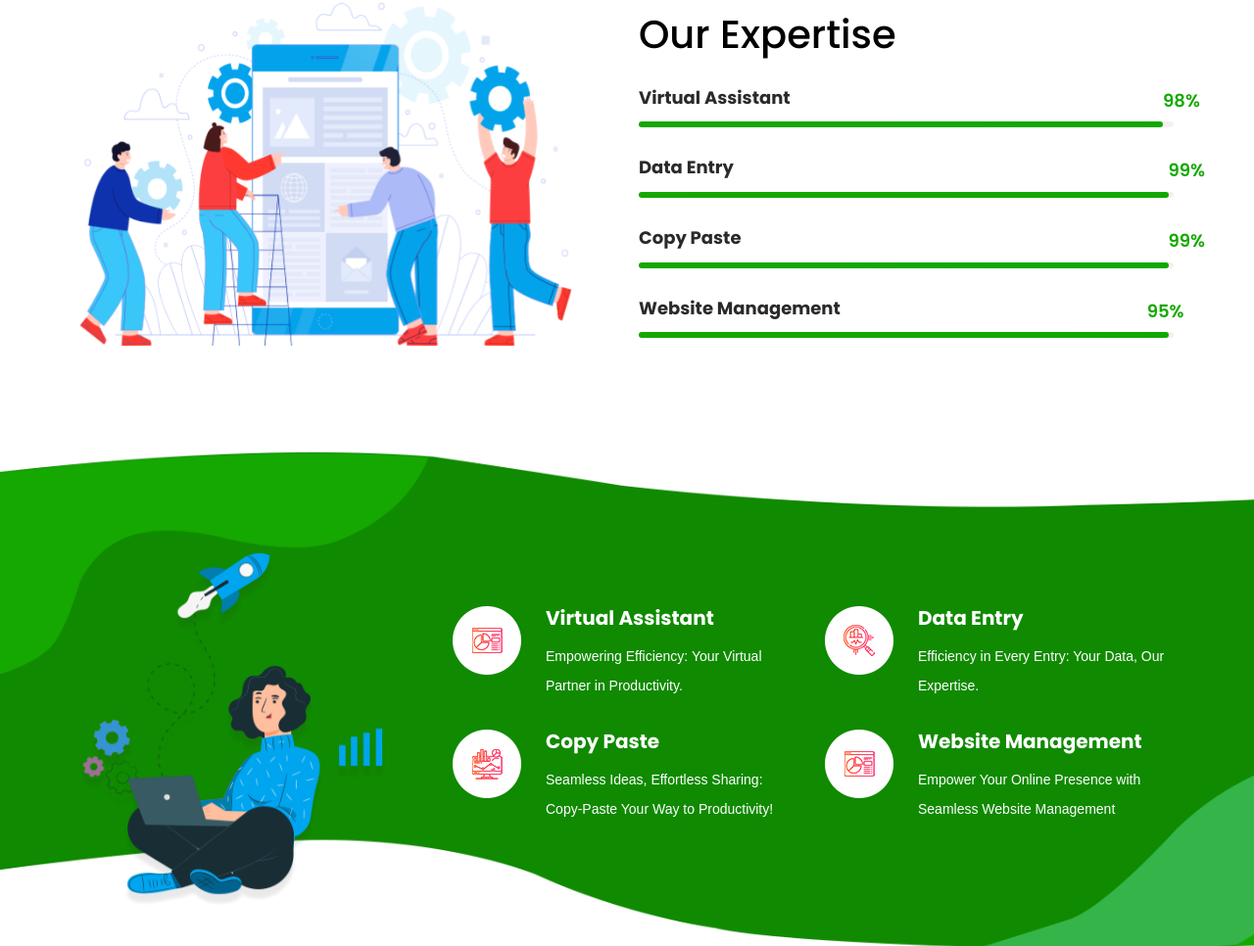
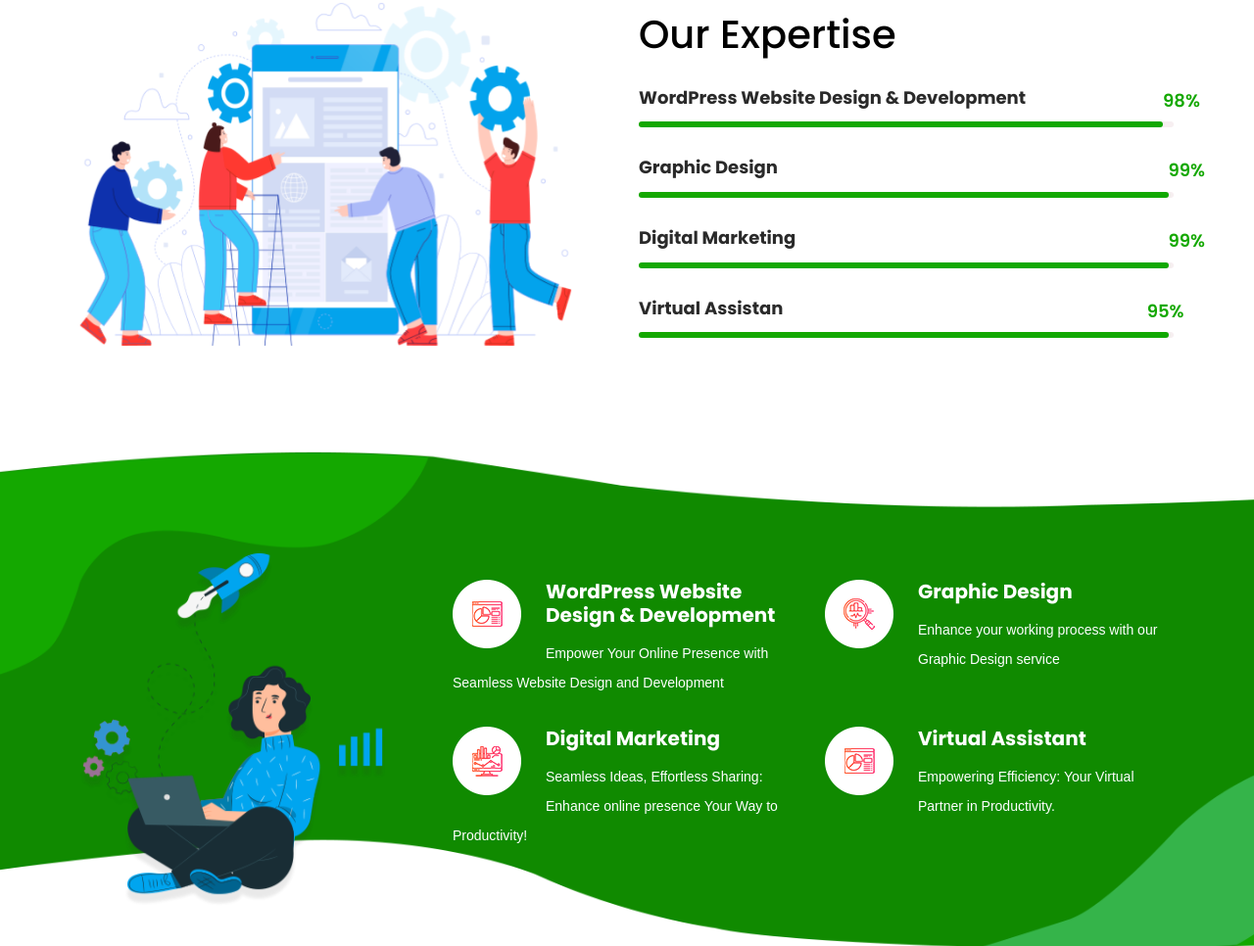
Before and after one commit to lajumia/VirtualAi.com, a plain HTML site: page index.html in a window 1280 px wide. Shown: the part 908-1874 px from the top of the page at 98% size. Drawn offline with nearby package versions, Linux system fonts and the light colour scheme.

Commit message:
Update index.html

```diff
--- a/index.html
+++ b/index.html
@@ -125,7 +125,7 @@ https://templatemo.com/tm-562-space-dynamic
             <h2 class="about-heading">Our <span>Expertise</span></h2>
             <div class="col-lg-12">
               <div class="first-bar progress-skill-bar">
-                <h4>Virtual Assistant</h4>
+                <h4>WordPress Website Design & Development</h4>
                 <span>98%</span>
                 <div class="filled-bar"></div>
                 <div class="full-bar"></div>
@@ -133,7 +133,7 @@ https://templatemo.com/tm-562-space-dynamic
             </div>
             <div class="col-lg-12">
               <div class="second-bar progress-skill-bar">
-                <h4>Data Entry</h4>
+                <h4>Graphic Design</h4>
                 <span>99%</span>
                 <div class="filled-bar"></div>
                 <div class="full-bar"></div>
@@ -141,14 +141,14 @@ https://templatemo.com/tm-562-space-dynamic
             </div>
             <div class="col-lg-12">
               <div class="third-bar progress-skill-bar">
-                <h4>Copy Paste</h4>
+                <h4>Digital Marketing</h4>
                 <span>99%</span>
                 <div class="filled-bar"></div>
                 <div class="full-bar"></div>
               </div>
               <div class="col-lg-12">
                 <div class="forth-bar progress-skill-bar">
-                  <h4>Website Management</h4>
+                  <h4>Virtual Assistan</h4>
                   <span>95%</span>
                   <div class="filled-bar"></div>
                   <div class="full-bar"></div>
@@ -179,8 +179,8 @@ https://templatemo.com/tm-562-space-dynamic
                     <img src="assets/images/service-icon-01.png" alt="reporting">
                   </div>
                   <div class="right-text">
-                    <h4>Virtual Assistant</h4>
-                    <p>Empowering Efficiency: Your Virtual Partner in Productivity.</p>
+                    <h4>WordPress Website Design & Development</h4>
+                    <p>Empower Your Online Presence with Seamless Website Design and Development</p>
                   </div>
                 </div>
               </div>
@@ -190,8 +190,8 @@ https://templatemo.com/tm-562-space-dynamic
                     <img src="assets/images/service-icon-02.png" alt="">
                   </div>
                   <div class="right-text">
-                    <h4>Data Entry</h4>
-                    <p>Efficiency in Every Entry: Your Data, Our Expertise.</p>
+                    <h4>Graphic Design</h4>
+                    <p>Enhance your working process with our Graphic Design service</p>
                   </div>
                 </div>
               </div>
@@ -201,8 +201,8 @@ https://templatemo.com/tm-562-space-dynamic
                     <img src="assets/images/service-icon-03.png" alt="">
                   </div>
                   <div class="right-text">
-                    <h4>Copy Paste</h4>
-                    <p>Seamless Ideas, Effortless Sharing: Copy-Paste Your Way to Productivity!</p>
+                    <h4>Digital Marketing</h4>
+                    <p>Seamless Ideas, Effortless Sharing: Enhance online presence Your Way to Productivity!</p>
                   </div>
                 </div>
               </div>
@@ -212,8 +212,8 @@ https://templatemo.com/tm-562-space-dynamic
                     <img src="assets/images/service-icon-04.png" alt="">
                   </div>
                   <div class="right-text">
-                    <h4>Website Management</h4>
-                    <p>Empower Your Online Presence with Seamless Website Management</p>
+                    <h4>Virtual Assistant</h4>
+                    <p>Empowering Efficiency: Your Virtual Partner in Productivity.</p>
                   </div>
                 </div>
               </div>
@@ -428,7 +428,7 @@ https://templatemo.com/tm-562-space-dynamic
           </div>
           <div class="content">
             <h3 class="team-heading">Md Laju Miah</h3>
-            <p class="team-par">Wordpress Developer | Digital Marketer | Virtual Assistant</p>
+            <p class="team-par">Wordpress Developer | Theme Developer | Plugin Developer</p>
           </div>
         </div>
       </div>
@@ -439,7 +439,7 @@ https://templatemo.com/tm-562-space-dynamic
           </div>
           <div class="content">
             <h3 class="team-heading">Md Hasibul Islam</h3>
-            <p class="team-par">Graphic Designer | Virtual Assistant | Data Entry Expert</p>
+            <p class="team-par">Graphic Designer | Photoshop Expert | Illustrator Expert</p>
           </div>
         </div>
       </div>
@@ -450,7 +450,7 @@ https://templatemo.com/tm-562-space-dynamic
           </div>
           <div class="content">
             <h3 class="team-heading">Hujaifa Adnan</h3>
-            <p class="team-par">Wordpress Expert | Data Entry Expert | Virtual Assistant</p>
+            <p class="team-par">Wordpress Expert | Website Management | Virtual Assistant</p>
           </div>
         </div>
       </div>
@@ -461,7 +461,7 @@ https://templatemo.com/tm-562-space-dynamic
           </div>
           <div class="content">
             <h3 class="team-heading">Md Ashad</h3>
-            <p class="team-par">SEO Expert | Virtual Assistant | Data Entry Expert</p>
+            <p class="team-par">Digital Marketer | SEO Expert | Virtual Assistant</p>
           </div>
         </div>
       </div>
@@ -528,7 +528,7 @@ https://templatemo.com/tm-562-space-dynamic
   <footer>
    <div class="container">
     <footer>
-      <p>&copy; 2023 Virtual Ai. All rights reserved.</p>
+      <p>&copy; 2022-2025 Virtual Ai. All rights reserved.</p>
     </footer>
 
     </div>
```
